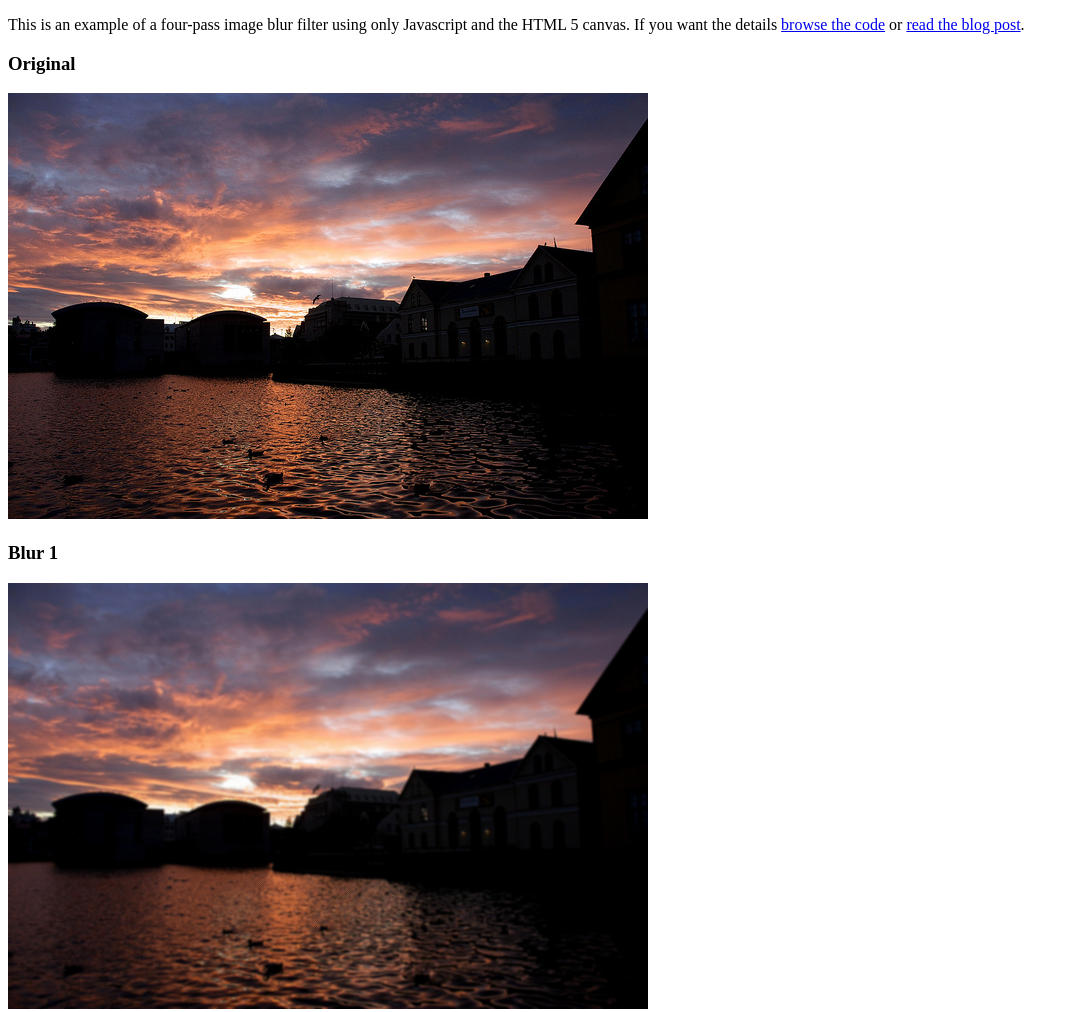
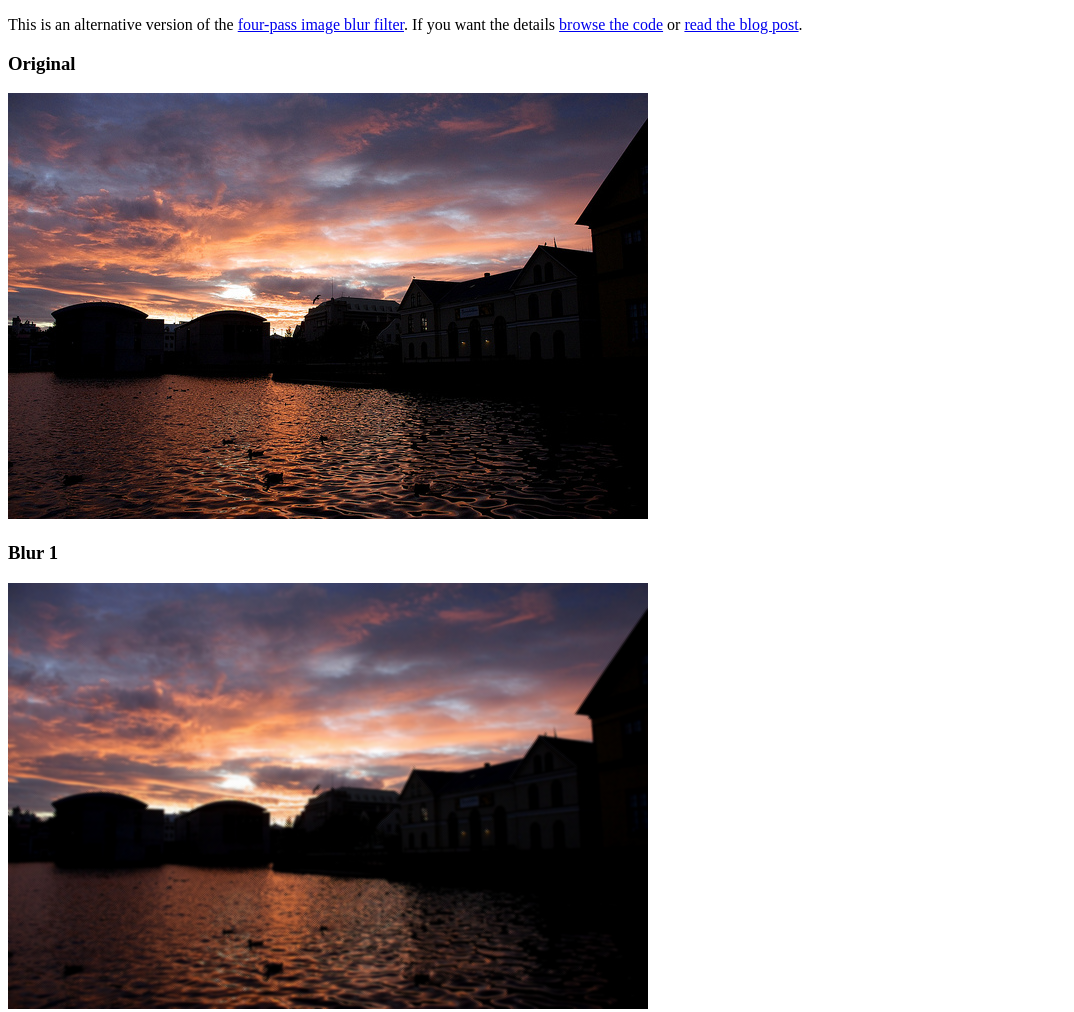
Before and after one commit to Transaesthetic/examples, a plain HTML site: page canvas-blur/v5/index.html in a window 1280 px wide. Shown: the top 1012 px of the page, without its empty margins (0-1074 px from the left). Drawn offline with Linux system fonts and the light colour scheme.

Commit message:
Changed text on benchmark/example page

```diff
--- a/canvas-blur/v5/index.html
+++ b/canvas-blur/v5/index.html
@@ -5,7 +5,7 @@
 		<title>Blurring an image on the HTML 5 canvas</title>
 	</head>
 	<body>
-		<p>This is an example of a four-pass image blur filter using only Javascript and the HTML 5 canvas. If you want the details <a href="http://github.com/flother/examples/blob/gh-pages/canvas-blur/v5/canvas-image.js">browse the code</a> or <a href="http://www.flother.com/blog/2010/image-blur-html5-canvas/">read the blog post</a>.</p>
+		<p>This is an alternative version of the <a href="http://www.flother.com/examples/canvas-blur/v3/">four-pass image blur filter</a>. If you want the details <a href="http://github.com/ceramedia/examples/blob/gh-pages/canvas-blur/v5/canvas-image.js">browse the code</a> or <a href="http://www.flother.com/blog/2010/image-blur-html5-canvas/">read the blog post</a>.</p>
 		<h3>Original</h3>
 		<img src="../sunset.jpg" />
 		<h3>Blur 1</h3>
```
